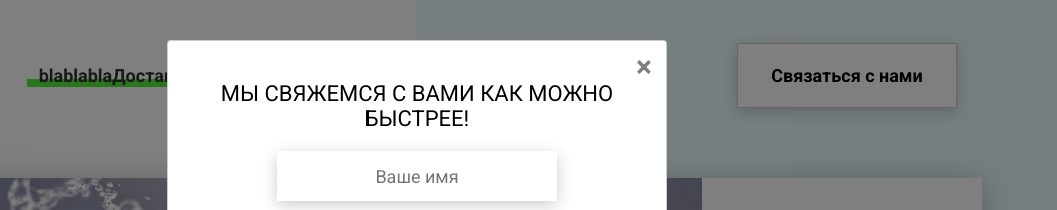
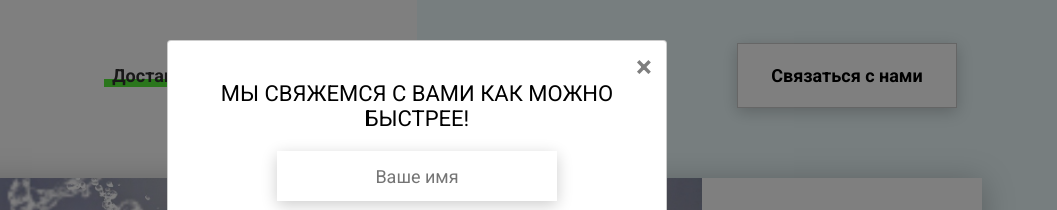
Before and after one commit to leodelyafiche/Healthy-schedule, a website: page index.html in a window 1280 px wide. Shown: the top 210 px of the page, 223-1280 px from the left. Drawn offline with Linux system fonts and the light colour scheme; no server answers.

Commit message:
back to origin

```diff
--- a/index.html
+++ b/index.html
@@ -13,7 +13,7 @@
                 <img src="icons/logo.svg" alt="Логотип">
             </div>
             <nav class="header__links">
-                <a href="#" class="header__link">blablablaДоставка питания</a>
+                <a href="#" class="header__link">Доставка питания</a>
                 <a href="#" class="header__link">Второй пункт</a>
             </nav>
         </div>
```
